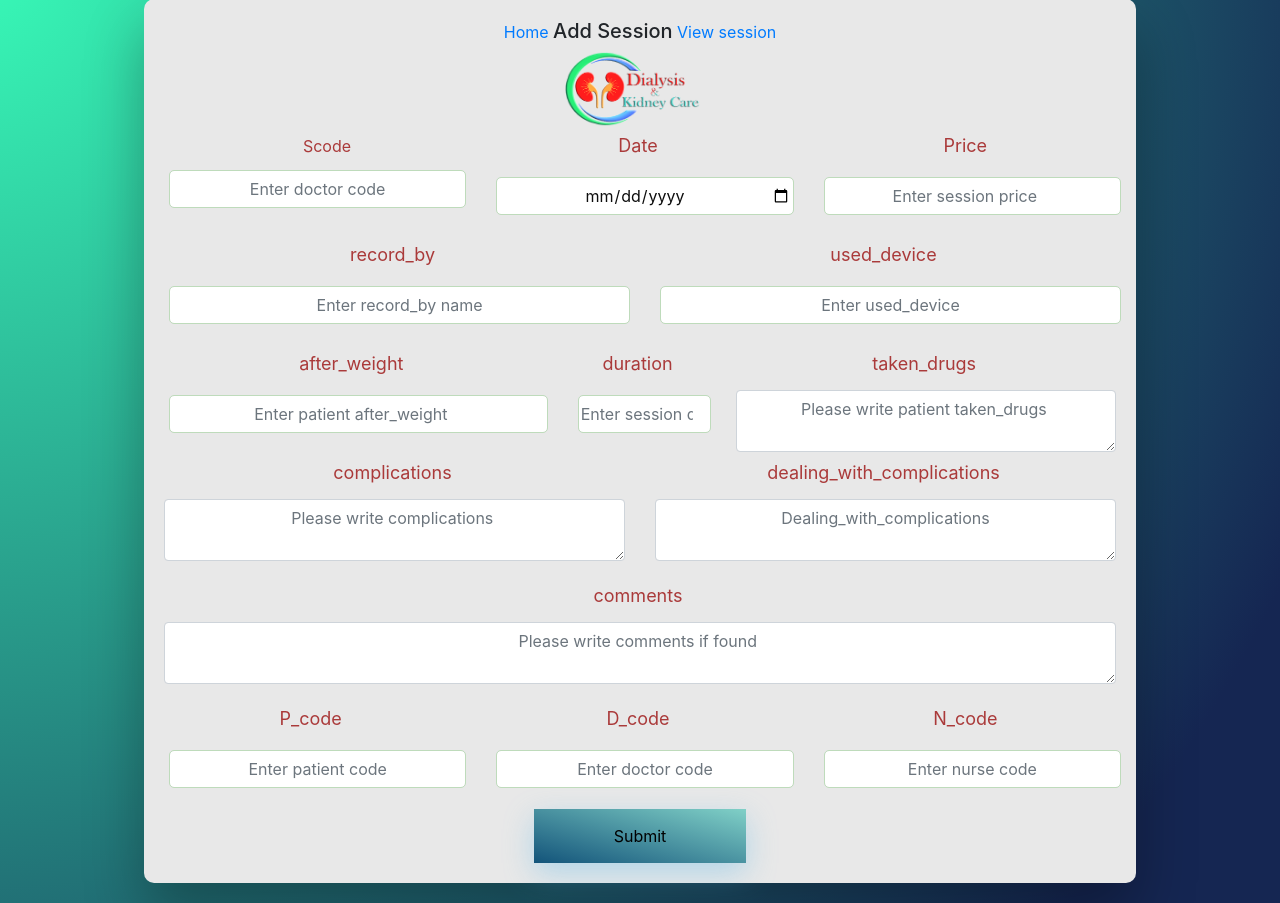
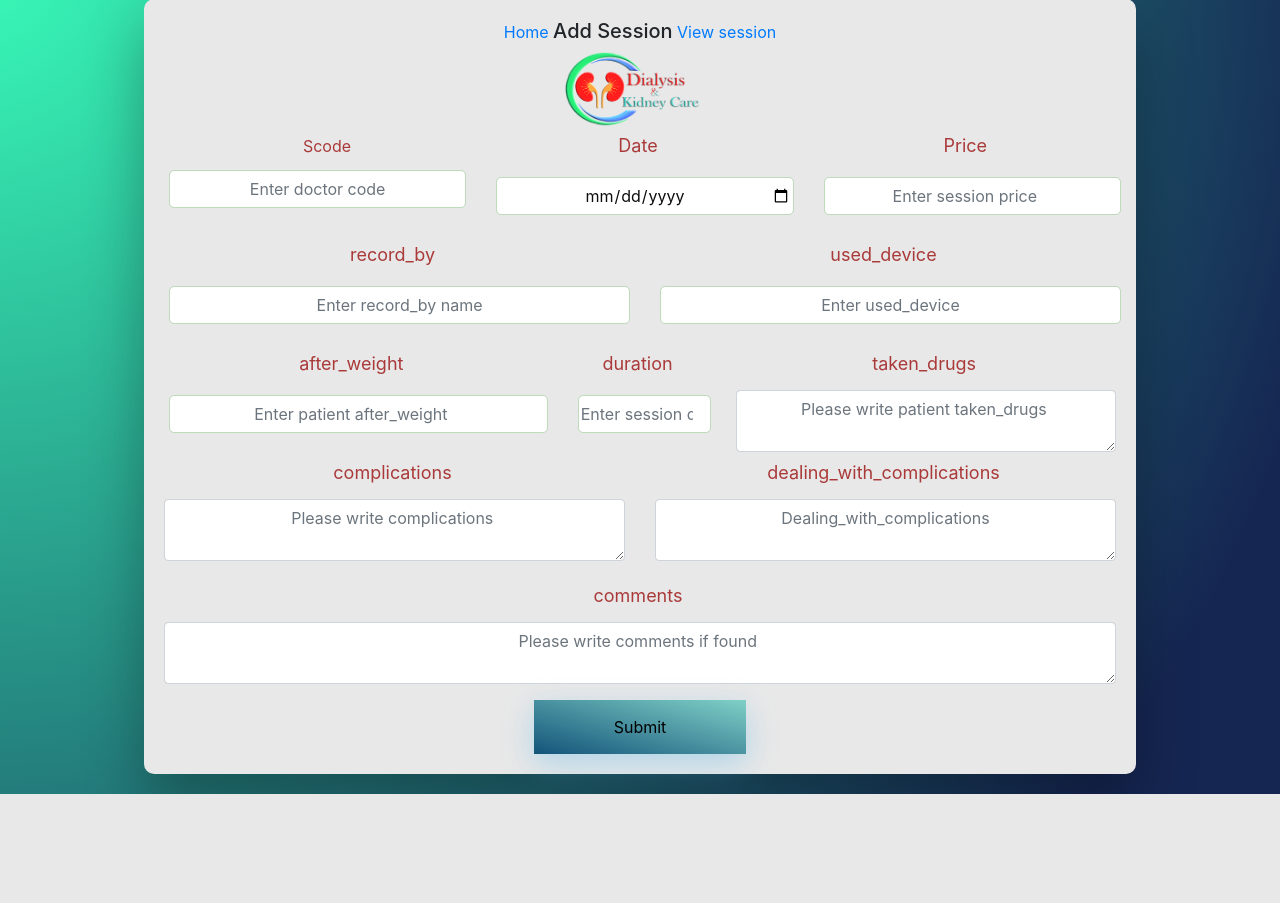
Before and after one commit to Radwa-Saeed/Hemodialysis-Management-System, a Flask app: page /addsession in a window 1280 px wide. Shown: the part 21-924 px from the top of the page. After the commit the page ends 815 px from the top, so only its background shows below. Run offline with Flask 2, Linux system fonts and the light colour scheme; some libraries are stand-ins or nearby versions.

Commit message:
first upload

```diff
--- a/FLASKAPP/template/addpatient.html
+++ b/FLASKAPP/template/addpatient.html
@@ -35,7 +35,6 @@
 		  </div>
 
         <form action="http://localhost:5000/addpatient" method="POST">
-
             <div class="row g-2">
                 <div class="col-md">
                     <div class="form-group">
@@ -74,8 +73,6 @@
                     </div>
                 </div>
             </div>
-
-
             <div class="row g-2">
                 <div class="col-auto">
                     <div class="form-group">
@@ -114,7 +111,6 @@
                     </div>
                 </div>
             </div>
-
             <div class="row g-3">
                 <div class="col-sm-2">
                     <div class="form-group">
@@ -144,7 +140,7 @@
                     </div>
                 </div>
             </div>
-                <button type="submit" style="background-image: linear-gradient(15deg, #13547a 0%, #80d0c7 100%);">Submit</button>
+            <button type="submit" style="background-image: linear-gradient(15deg, #13547a 0%, #80d0c7 100%); border-radius: 10px;">Submit</button>
 
             </form>
 
--- a/FLASKAPP/template/addsession.html
+++ b/FLASKAPP/template/addsession.html
@@ -73,8 +73,6 @@
                         </div>
                     </div>
                 </div>
-
-
                 <div class="row g-4">
                     <div class="col-auto">
                         <div class="form-group">
@@ -115,30 +113,8 @@
                     <textarea class="form-control br-radius-zero" name="comments" rows="col-auto" data-rule="required" data-msg="comments" placeholder="Please write comments if found "></textarea>
                     <div class="validation"></div>
                 </div>
-
-                <div class="row g-3">
-                    <div class="col-md">
-                        <div class="form-group">
-                            <label for="inputPassword">P_code</label>
-                            <input name="P_code" type="password" class="form-control" id="inputPassword" placeholder="Enter patient code">
-                        </div>
-                    </div>
-                    <div class="col-md">
-                        <div class="form-group">
-                            <label for="inputPassword">D_code</label>
-                            <input name="D_code" type="password" class="form-control" id="inputPassword" placeholder="Enter doctor code">
-                        </div>
-                    </div>
-                    <div class="col-md">
-                        <div class="form-group">
-                            <label for="inputPassword">N_code</label>
-                            <input name="N_code" type="password" class="form-control" id="inputPassword" placeholder="Enter nurse code">
-                        </div>
-                    </div>
-                </div>
-                        <button type="submit" style="background-image: linear-gradient(15deg, #13547a 0%, #80d0c7 100%);">Submit</button>
+                <button type="submit" style="background-image: linear-gradient(15deg, #13547a 0%, #80d0c7 100%);">Submit</button>
             </form>
-
         </div>
     </div>
 
```
Also changed, not shown: FLASKAPP/template/adddoctor.html (+1 -19 lines), FLASKAPP/template/addnurse.html (+1 -15 lines). Lines whose indentation alone changed are shown as unchanged.
